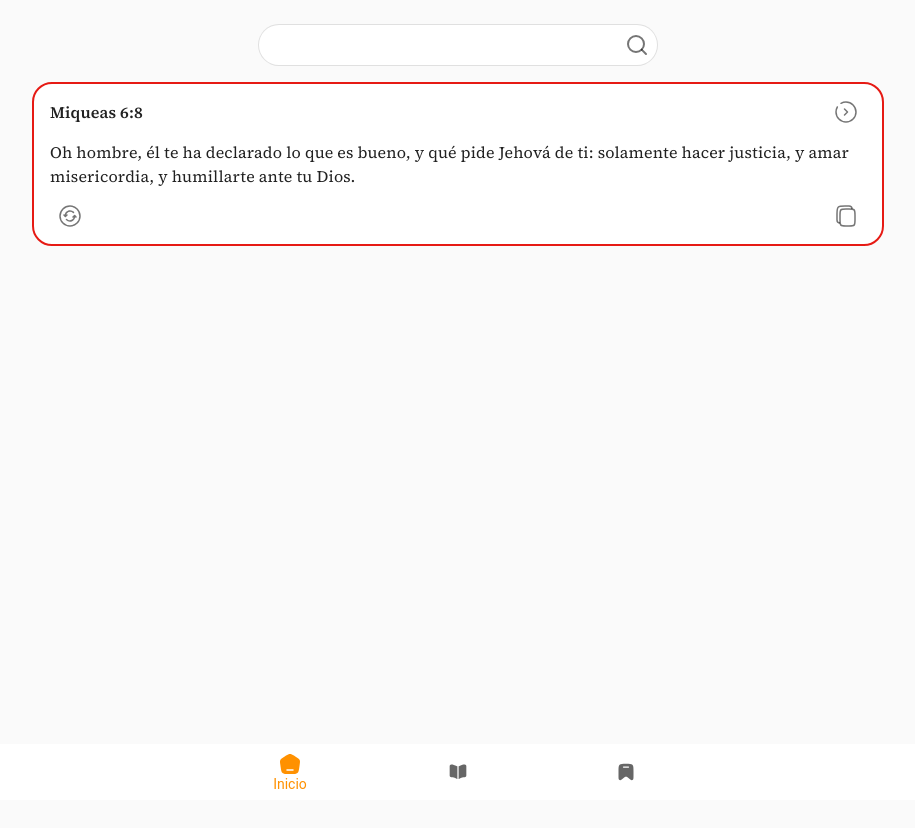
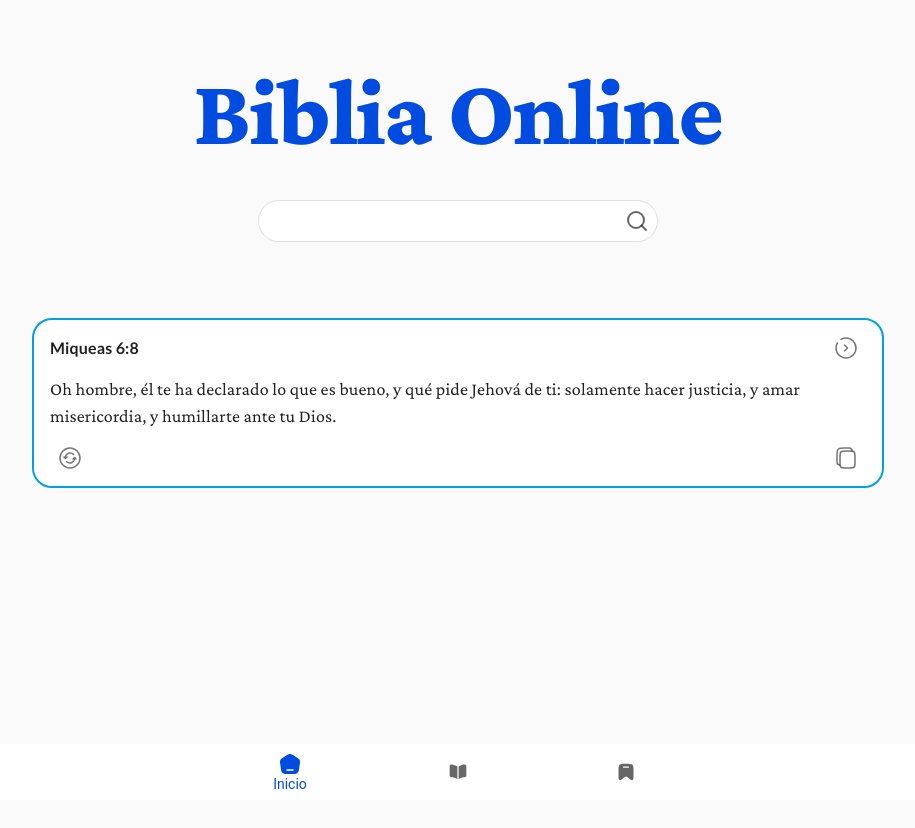
Before and after one commit to joanmat117/online-bible, a Next.js app: page /home in a window 1280 px wide. Shown: the top 828 px of the page, without its empty margins (182-1097 px from the left). Built offline with nearby package versions, Linux system fonts and the light colour scheme; what @mui/material-nextjs would draw is missing.

Commit message:
some styles better

```diff
--- a/src/app/(layout-views)/home/page.tsx
+++ b/src/app/(layout-views)/home/page.tsx
@@ -1,11 +1,18 @@
 import { ChapterSearchBar } from "@/components/chapterSearchBar";
 import { RandomVerseCard } from "@/components/randomVerseCard";
-import {Box} from '@mui/material'
+import {Box, Typography} from '@mui/material'
 export default function Home() {
   return <Box sx={{
     paddingY:3,
     paddingX:1
   }}>
+    <Typography color='primary' variant="h1" component={'h1'} textAlign={'center'} sx={{
+      fontFamily:'"Crimson Pro"',
+      fontWeight:800,
+      py:4
+    }}>
+      Biblia Online
+    </Typography>
     <ChapterSearchBar/>
     <RandomVerseCard/>
   </Box>;
--- a/src/app/globals.css
+++ b/src/app/globals.css
@@ -1 +1,2 @@
-@import url('https://fonts.googleapis.com/css2?family=Source+Serif+4:opsz,wght@8..60,200..900&display=swap');
+@import url('https://fonts.googleapis.com/css2?family=Crimson+Pro:wght@200..900&display=swap');
+@import url('https://fonts.googleapis.com/css2?family=Lato:wght@300;400;700;900&display=swap');
--- a/src/app/layout.tsx
+++ b/src/app/layout.tsx
@@ -15,7 +15,7 @@ export default function RootLayout({
   return (
     <html lang="es">
       <body
-
+      style={{fontFamily:'"Lato"'}}
       >
         <Providers>
           {children}
--- a/src/components/chapterSearchBar.tsx
+++ b/src/components/chapterSearchBar.tsx
@@ -1,6 +1,6 @@
 "use client"
-import { Autocomplete,IconButton,Paper,TextField } from "@mui/material";
-import { KeyboardEvent } from "react";
+import { Icon,Autocomplete,Stack,Paper,TextField, Typography } from "@mui/material";
+import { KeyboardEvent,useState } from "react";
 import { Search } from "lucide-react";
 import chaptersArray from '@/data/chaptersArray.json'
 import { getBookByQuery } from "@/utils/books-utilities";
@@ -8,21 +8,33 @@ import { useRouter} from 'next/navigation'
 
 export function ChapterSearchBar(){
   const router  = useRouter()
+  const [error,setError] = useState<string>('')
+  function showError(error:string){
+    setError(error)
+    setTimeout(() => {
+      setError('')
+    }, 4000);
+  }
   function handleEnterPress(e:KeyboardEvent<HTMLDivElement>){
     if(e.key !== "Enter" || !e.target) return
     const inputValue = (e.target as HTMLInputElement).value
-    if(!inputValue) return
+    if(!inputValue) return showError('Campo vacio')
     const [book,chapter] = inputValue.split(' ')
     const chapterNumb = Number(chapter)
     const bookValidated = getBookByQuery(book)
-    if(!bookValidated) return
+    if(!bookValidated) return showError('Libro no encontrado')
     const chapterValidated = chapterNumb <= bookValidated.numberOfChapters && chapterNumb > 0? chapterNumb : 1
     router.push(`/read?book=${bookValidated.title}&chapter=${chapterValidated}`)
   }
 
-  return <Paper elevation={1} variant="outlined" sx={{
+  return <Stack direction='column' sx={{
+    mb:6,
+  }}>
+    <Paper elevation={1} variant="outlined" sx={{
+    borderRadius:'100px',
     display:'flex',
-    borderRadius:'100px',
+    width:'100%',
+    alignItems:'center',
     maxWidth:{xs:'300px',sm:'400px'},
     mx:'auto',
     backgroundColor:'background.paper'
@@ -30,7 +42,7 @@ export function ChapterSearchBar(){
     <Autocomplete
       freeSolo
       size="small"
-      sx={{width:'100%'}}
+      sx={{width:'100%',fontSize:30,display:'flex',alignItems:'center'}}
       options={chaptersArray}
       renderInput={(params)=>(
         <TextField
@@ -53,8 +65,12 @@ export function ChapterSearchBar(){
       />
     )}
     />
-    <IconButton>
+    <Icon sx={{width:40,height:'100%',display:'flex',alignItems:'center',justifyContent:'center',color:'text.secondary'}} >
       <Search/>
-    </IconButton>
+    </Icon>
   </Paper>
+  <Typography sx={{pt:1,opacity:error?1:0,transition:400}} variant="caption" color='error' textAlign={'center'}>
+        {error || 'nada'}
+  </Typography>
+  </Stack>
 }
--- a/src/components/randomVerseCard.tsx
+++ b/src/components/randomVerseCard.tsx
@@ -21,7 +21,7 @@ export function RandomVerseCard(){
     backgroundColor:'background.paper',
   }}>
   <Stack direction={'row'} sx={{justifyContent:'space-between',alignItems:'center'}}>
-    <Typography sx={{fontFamily:'"Source Serif 4"',fontWeight:600}} variant='body1'>{verseRoute}</Typography>
+    <Typography sx={{fontFamily:'"Lato"',fontWeight:600}} variant='body1'>{verseRoute}</Typography>
     <IconButton onClick={()=>{
       changeChapter({bookId:randomVerse.bookId,chapter:randomVerse.chapter})
       router.push('/read')
@@ -29,7 +29,7 @@ export function RandomVerseCard(){
       <SolarRoundAltArrowRightBroken/>
     </IconButton>
   </Stack>
-  <Typography variant="body1" sx={{fontFamily:'"Source Serif 4"'}}>
+  <Typography variant="body1" sx={{fontFamily:'"Crimson Pro"',fontSize:18}}>
     {randomVerse.text}
   </Typography>
   <Stack direction='row' sx={{justifyContent:'space-between'}}>
--- a/src/components/themeContext.tsx
+++ b/src/components/themeContext.tsx
@@ -22,8 +22,8 @@ const theme = useMemo(() =>
 
     palette: {
       mode,
-      primary: { main: '#ff9100' },
-      secondary: { main: '#e61a14' },
+      primary: { main: '#004be0' },
+      secondary: { main: '#00a1e0' },
       background: {
         default: mode === 'dark' ? '#0b0b0e' : '#fafafa',
         paper: mode === 'dark' ? '#15151a' : '#fff',
```
Also changed, not shown: src/components/chapterRender.tsx (+4 -9 lines).
